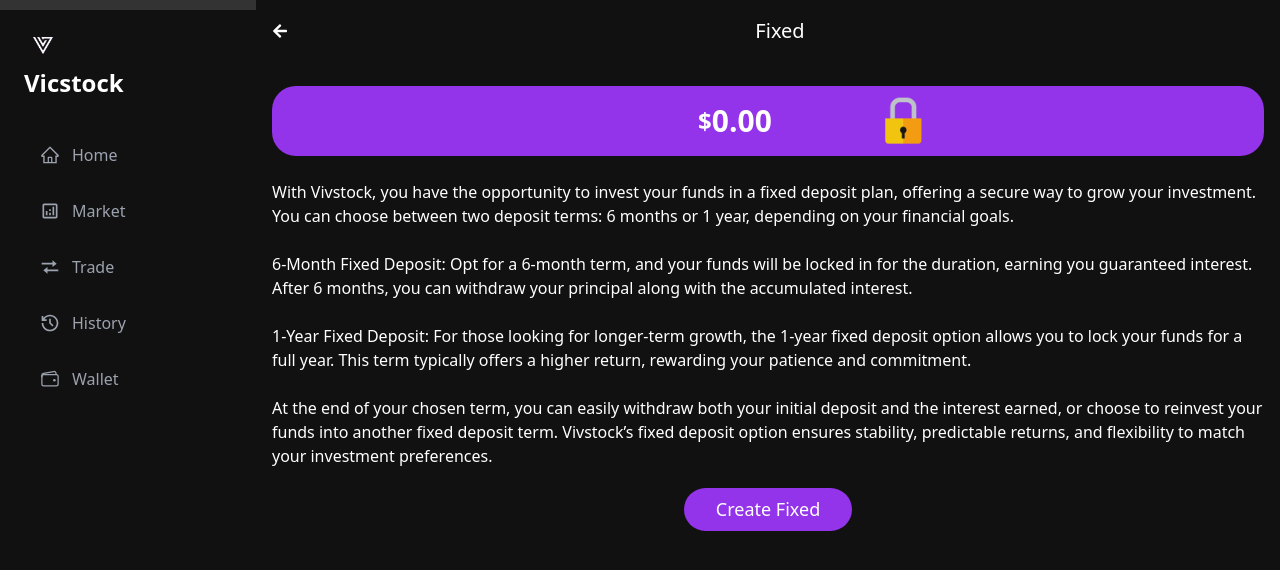
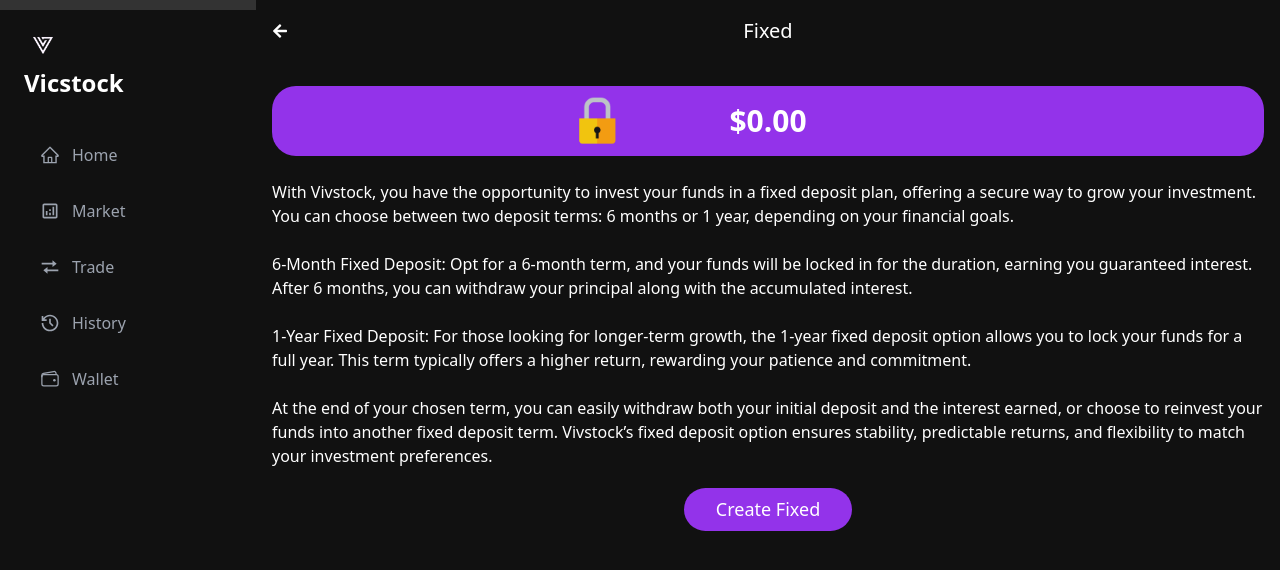
Before and after one commit to Torettosaviour17/Vivstock-responseness, a React (Vite) app: page /fixed in a window 1280 px wide. Shown: the top 570 px of the page. Built offline with nearby package versions, Linux system fonts and the light colour scheme.

Commit message:
working on fixed wallet

```diff
--- a/src/components/home/CopyTrade.jsx
+++ b/src/components/home/CopyTrade.jsx
@@ -9,7 +9,7 @@
   };
 
   return (
-    <div className=" w-[275px] bg-transparent md:h-[280px] border border-[#626060] rounded-[20px] p-3 pr-0  md:p-6 min-w-[250px] md:min-w-[calc(50%-1rem)]">
+    <div className=" w-[270px] bg-transparent md:h-[280px] border border-[#626060] rounded-[20px] p-3 pr-0  md:p-6 min-w-[250px] md:min-w-[calc(50%-1rem)]">
       <div className="flex items-center gap-3 mb-2">
         <div className="w-16 h-16 bg-purple-600 rounded-full"></div>
         <span className="font-semibold text-[12px]">{trader.id}</span>
--- a/src/pages/Fixed.jsx
+++ b/src/pages/Fixed.jsx
@@ -8,8 +8,8 @@
 
   return (
     <div className="bg-transparent text-white p-4 ">
-      <div className="flex w-full mb-10 text-white items-center">
-        <button onClick={() => navigate(-1)} className="flex items-center">
+      <div className="flex w-full mb-10 text-white relative items-center">
+        <button onClick={() => navigate(-1)} className="flex absolute items-center">
           <FaArrowLeft className="mr-2" />
         </button>
         <div className="flex-grow text-center">
@@ -17,19 +17,17 @@
         </div>
       </div>
 
-      <div className="bg-purple-600 p-2 h-[70px] flex justify-center items-center gap-2 rounded-3xl">
-        {/* <AssetBalance amount={balance.toFixed(2)}  btcAmount={(balance * 1600).toFixed(2)}/> */}
-        <div className="flex items-center gap-2 ">
-          <span className="text-white font-bold text-2xl">$</span>
-          <span className="text-3xl relative left-[-8px] font-bold">
+      <div className="bg-purple-600 p-2 relative h-[70px] flex justify-center items-center gap-2 rounded-3xl">
+        <div className="relative left-[px]">
+          <span className="text-white font-bold text-3xl">$</span>
+          <span className="text-3xl font-bold">
             {showBalance ? "0.00" : ""}
           </span>
         </div>
-
         <img
           src="/Padlock-PNG-Transparent-Image.png"
           width={50}
-          className="relative left-[90px]"
+          className="absolute left-[300px]"
           height={50}
           alt=""
         />
--- a/src/pages/Wallet.jsx
+++ b/src/pages/Wallet.jsx
@@ -91,6 +91,10 @@
         </button> */}
       </div>
       <div className="border-b-[1px] border-[#636262] w-screen relative -left-4 top-[-60px]"></div>
+      <div className="flex justify-between items-center relative top-[-45px] mb-6">
+        <h1 className="text-2xl font-bold text-white">Assets</h1>
+        {/* <IoEyeOutline size={24} className="text-gray-400" /> */}
+      </div>
       <div
         className="bg-[#1E1E1E] text-white py-2 px-4 rounded-[20px] h-[80px] font-semibold flex justify-between gap-[30px] mt-8 -top-[60px] relative  text-center items-center align-middle"
         onClick={() => navigate("/fixed")}
```
